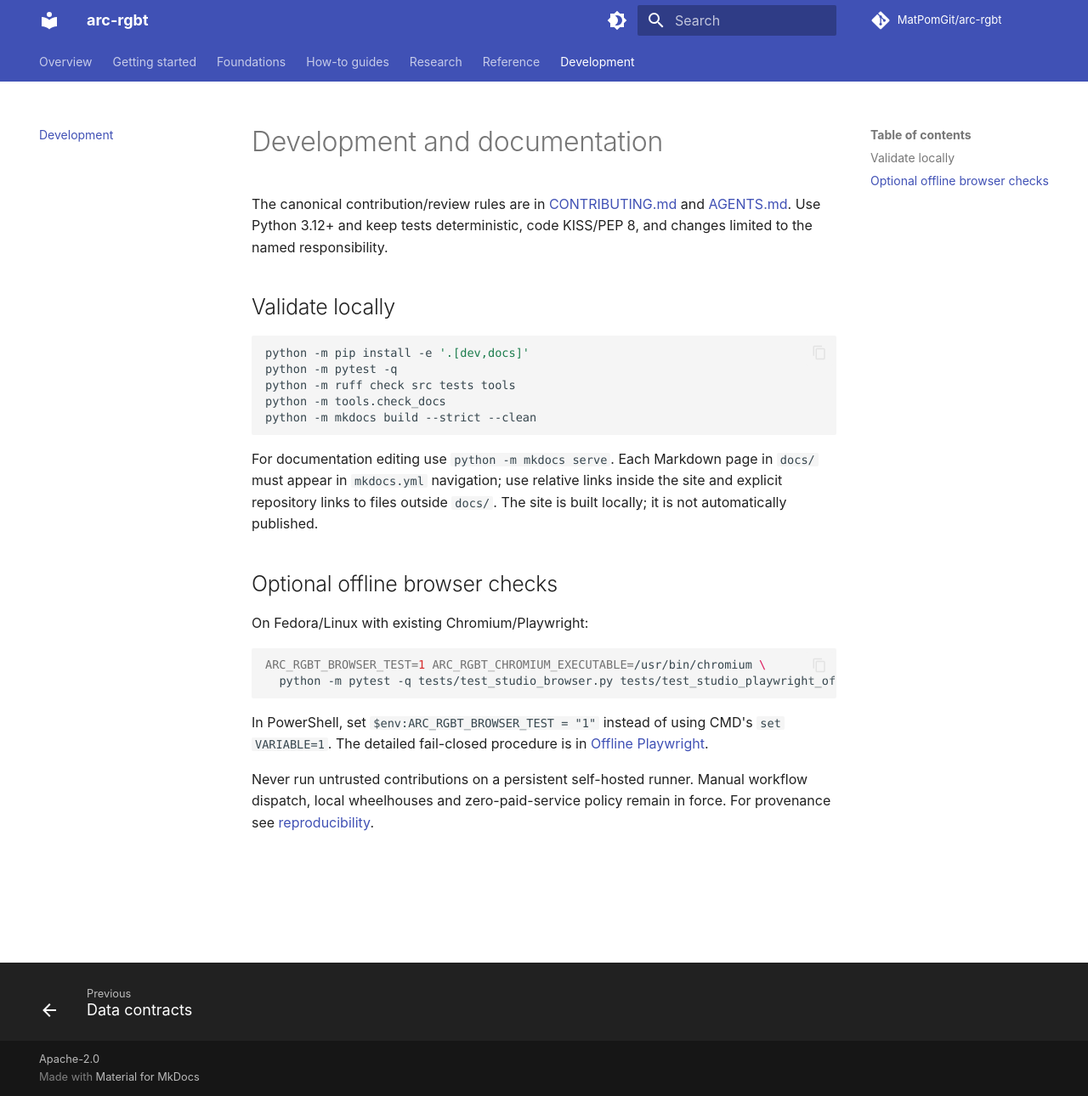
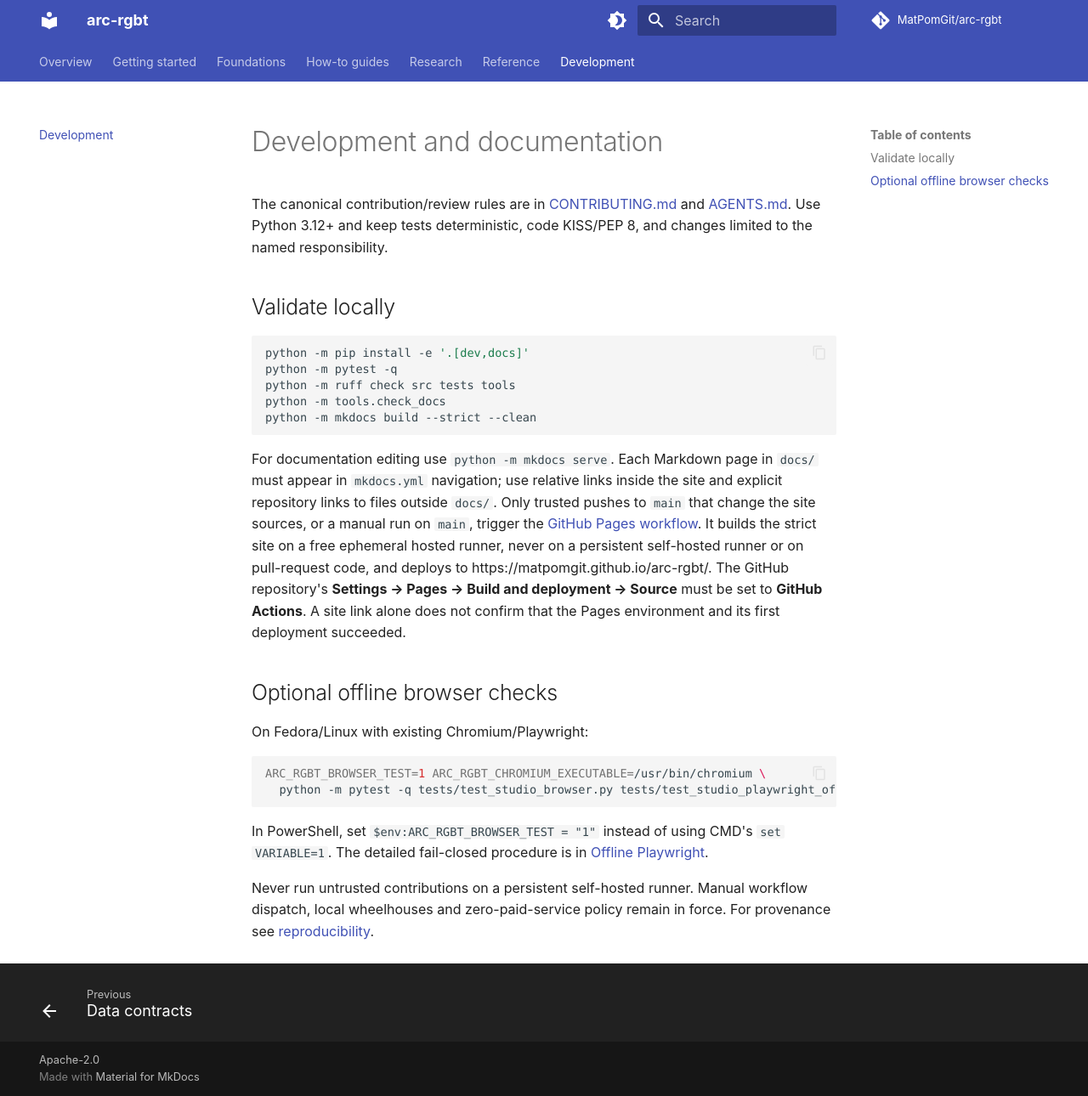
Before and after one commit to MatPomGit/arc-rgbt, an MkDocs documentation site: the page built from docs/development.md, in a window 1280 px wide and 1290 px high. Shown: the whole window at 85% size. Built offline with MkDocs 1.6.1 and Material for MkDocs 9.7.7, drawn with Linux system fonts in a browser that asks for light colours; comment, search, counter and statistics services are not loaded.

Commit message:
docs(pages): publish MkDocs from trusted main (#13)
Deploy the existing 19-page MkDocs Material guide via a free GitHub Pages workflow. Require docs contract tests and strict build. Minimal Pages/OIDC privileges on deploy only; no untrusted self-hosted runs.

```diff
--- a/docs/development.md
+++ b/docs/development.md
@@ -19,7 +19,14 @@ python -m mkdocs build --strict --clean
 For documentation editing use `python -m mkdocs serve`. Each Markdown
 page in `docs/` must appear in `mkdocs.yml` navigation; use relative
 links inside the site and explicit repository links to files outside
-`docs/`. The site is built locally; it is not automatically published.
+`docs/`. Only trusted pushes to `main` that change the site sources, or a manual
+run on `main`, trigger the [GitHub Pages workflow](https://github.com/MatPomGit/arc-rgbt/actions/workflows/pages.yml).
+It builds the strict site on a free ephemeral hosted runner, never on a
+persistent self-hosted runner or on pull-request code, and deploys to
+https://matpomgit.github.io/arc-rgbt/.
+The GitHub repository's **Settings → Pages → Build and deployment → Source**
+must be set to **GitHub Actions**. A site link alone does not confirm
+that the Pages environment and its first deployment succeeded.
 
 ## Optional offline browser checks
 
--- a/mkdocs.yml
+++ b/mkdocs.yml
@@ -3,6 +3,7 @@ site_description: Low-Cost RGB–Thermal Fusion Research Platform
 site_author: arc-rgbt contributors
 repo_url: https://github.com/MatPomGit/arc-rgbt
 repo_name: MatPomGit/arc-rgbt
+site_url: https://matpomgit.github.io/arc-rgbt/
 edit_uri: edit/main/docs/
 copyright: Apache-2.0
 
```
Also changed, not shown: README.md (+4 -0 lines), 1 other file.
